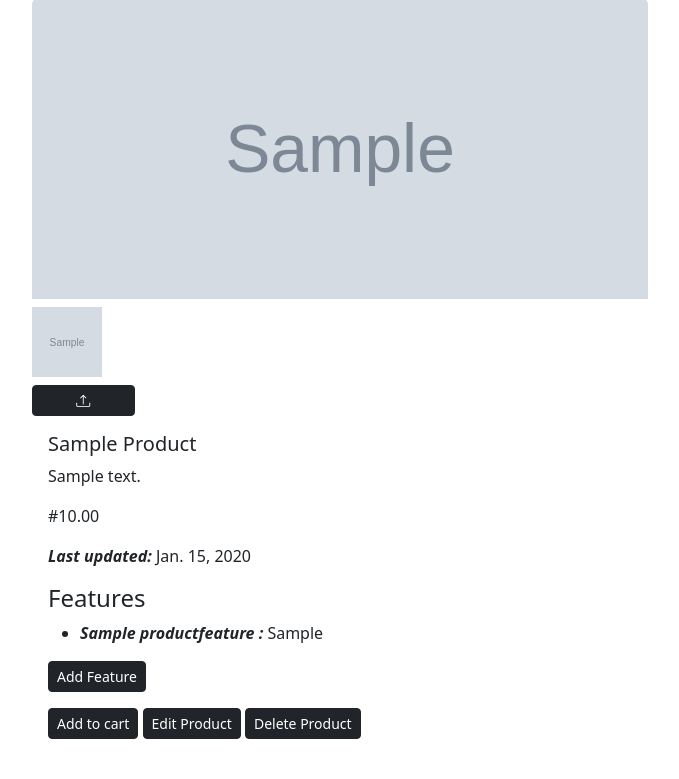
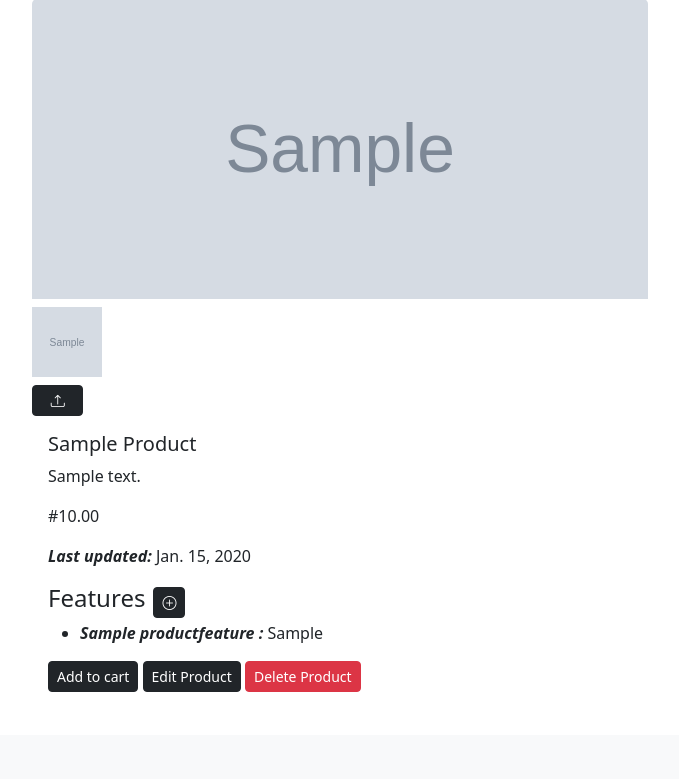
Before and after one commit to DamilareArise/ojaoba, a Django app: page /get-product/1/ in a window 1280 px wide. Shown: the part 65-844 px from the top of the page, without its empty margins (300-979 px from the left). After the commit the page ends 757 px from the top, so only its background shows below. Run offline with Django 5.2, Linux system fonts and the light colour scheme; tables that the repository leaves empty hold one stand-in row (values such as "Sample post"); grey boxes marked "Sample" are stand-in pictures.

Commit message:
Add edit and delete product functionality with corresponding views and templates

```diff
--- a/ojaoba/urls.py
+++ b/ojaoba/urls.py
@@ -30,6 +30,8 @@ urlpatterns = [
     path("add-product/", views.addProduct, name="add-product"),
     path("add-image/<int:product_id>/", views.addImage, name="add-image"),
     path("add-feature/<int:product_id>/", views.addFeature, name="add-feature"),
+    path("edit-product/<int:product_id>/", views.editProduct, name="edit-product"),
+    path("delete-product/<int:product_id>/", views.deleteProduct, name="delete-product")
 ]
 
 urlpatterns += static(settings.MEDIA_URL, document_root=settings.MEDIA_ROOT)
--- a/productApp/views.py
+++ b/productApp/views.py
@@ -96,6 +96,7 @@ def addProduct(request):
             }
         )
 
+@login_required
 def addImage(request, product_id):
     product = get_object_or_404(Product, id=product_id)
     if request.method == "POST":
@@ -117,6 +118,8 @@ def addImage(request, product_id):
             }
         )
 
+
+@login_required
 def addFeature(request, product_id):
     product = get_object_or_404(Product, id=product_id)
     if request.method == "POST":
@@ -137,3 +140,31 @@ def addFeature(request, product_id):
                 "title": "Feature Form"
             }
         )
+
+@login_required
+def editProduct(request, product_id):
+    product = get_object_or_404(Product, id=product_id)
+    if request.method == "POST":
+        form = ProductForm( request.POST, instance=product)
+        if form.is_valid():
+            form.save()
+
+        return redirect("get-product", product_id)
+
+    else:
+        form = ProductForm(instance=product)
+        return render(
+            request,
+            template_name="product_form.html",
+            context={
+                "form":form,
+                "title": "Product Form"
+            }
+        )
+
+
+@login_required
+def deleteProduct(request, product_id):
+    product = get_object_or_404(Product, id=product_id)
+    product.delete()
+    return redirect("products")
--- a/templates/single_product.html
+++ b/templates/single_product.html
@@ -16,7 +16,7 @@
                 </div>
             {% endif %}
 
-                <a href="{% url "add-image" product.id %}" class="btn btn-sm btn-dark col-md-2"><i class="bi bi-upload"></i></a>
+                <a href="{% url "add-image" product.id %}" class="btn btn-sm btn-dark col-1"><i class="bi bi-upload"></i></a>
 
             <div class="card-body">
                 <h5 class="card-title">{{product.title|title}}</h5>
@@ -24,8 +24,12 @@
                 <p>#{{product.price|intcomma}}</p>
                 <p><b><i>Last updated: </i></b> {{product.updated_at|naturalday|title}}</p>
 
+                <div class="d-flex align-items-center gap-2">
+                    <h4>Features</h4>
+                    <a href="{% url "add-feature" product.id %}" class="btn btn-sm btn-dark"><i class="bi bi-plus-circle"></i></a>
+                </div>
                 {% if product.features.all %}
-                    <h4>Features</h4>
+
                 <ul>
                     {% for prodFeature in  product.features.all %}
                         <li>
@@ -35,14 +39,36 @@
                     {% endfor %}
 
                 </ul>
+                {% else %}
+                    <p>No available features</p>
+
                 {% endif %}
-                <a href="{% url "add-feature" product.id %}" class="btn btn-sm btn-dark">Add Feature</a>
+
 
                 <p class="my-3">
 
                     <a href="#" class="btn btn-sm btn-dark">Add to cart</a>
-                    <a href="#" class="btn btn-sm btn-dark">Edit Product</a>
-                    <a href="#" class="btn btn-sm btn-dark">Delete Product</a>
+                    <a href="{% url "edit-product" product.id %}" class="btn btn-sm btn-dark">Edit Product</a>
+
+                    <!-- Button trigger modal -->
+                    <button type="button" class="btn btn-sm btn-danger" data-bs-toggle="modal" data-bs-target="#delete_{{product.id}}">
+                    Delete Product
+                    </button>
+
+                    <!-- Modal -->
+                    <div class="modal fade" id="delete_{{product.id}}" tabindex="-1" aria-labelledby="exampleModalLabel" aria-hidden="true">
+                    <div class="modal-dialog modal-dialog-centered">
+                        <div class="modal-content">
+                        <div class="modal-body">
+                            Delete {{product.title}}
+                        </div>
+                        <div class="modal-footer">
+                            <button type="button" class="btn btn-sm btn-secondary" data-bs-dismiss="modal">Close</button>
+                            <a href="{% url "delete-product" product.id %}" class="btn btn-sm btn-danger">Delete</a>
+                        </div>
+                        </div>
+                    </div>
+                    </div>
 
                 </p>
             </div>
```
Lines whose indentation alone changed are shown as unchanged.
